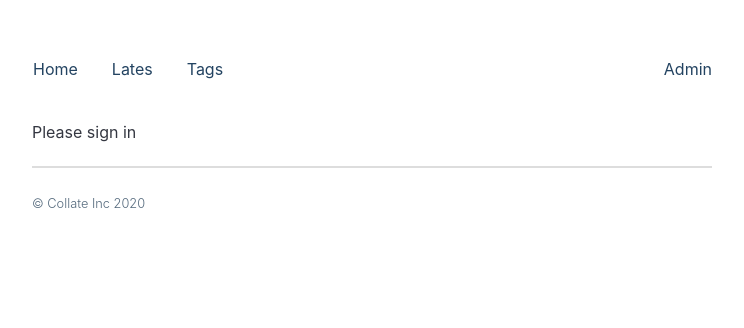
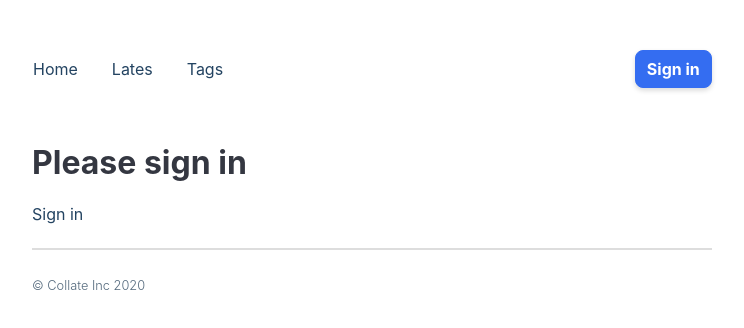
Before and after one commit to nonissue/co-cms, a Next.js app: page /admin/lates/create in a window 1280 px wide. Shown: the top 328 px of the page, without its empty margins (268-1012 px from the left). Built offline with nearby package versions, Linux system fonts and the light colour scheme; no server answers.

Commit message:
Only fetch session on admin routes

```diff
--- a/pages/_app.js
+++ b/pages/_app.js
@@ -1,16 +1,14 @@
 import { Provider } from 'next-auth/client';
 import './styles.css';
-// import '../node_modules/css-media-vars/css-media-vars.css';
 
 const App = ({ Component, pageProps }) => {
-  const { session } = pageProps;
+  // const { session } = pageProps;
   return (
-    <Provider
-      // options={{ site: process.env.SITE ?? 'http://localhost:3000' }}
-      session={session}
-    >
-      <Component {...pageProps} />
-    </Provider>
+    // <Provider
+    //   session={session}
+    // >
+    <Component {...pageProps} />
+    // </Provider>
   );
 };
 
--- a/pages/admin/lates/create.js
+++ b/pages/admin/lates/create.js
@@ -2,7 +2,7 @@
 import Router from 'next/router';
 import { useSession } from 'next-auth/client';
 
-import Layout from '../../../components/layout';
+import AdminLayout from '../../../components/admin-layout';
 import styles from './create.module.css';
 
 function Create() {
@@ -79,7 +79,7 @@
   }
 
   return (
-    <Layout>
+    <AdminLayout>
       {/* Ugly nested ternary, fix? */}
       {loading ? (
         ''
@@ -209,7 +209,7 @@
           </form>
         </div>
       )}
-    </Layout>
+    </AdminLayout>
   );
 }
 
```
Also changed, not shown: 1 other file (tests, documents, lock files or other folders).
